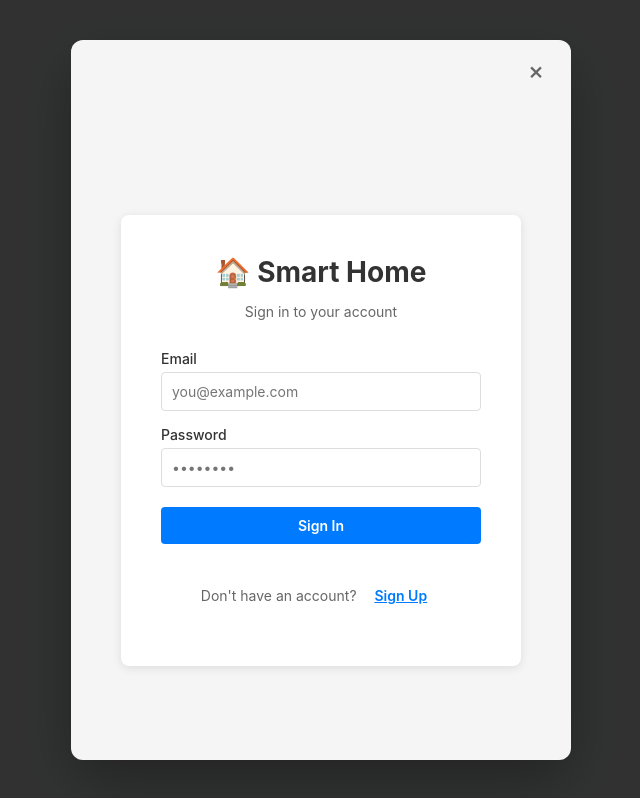
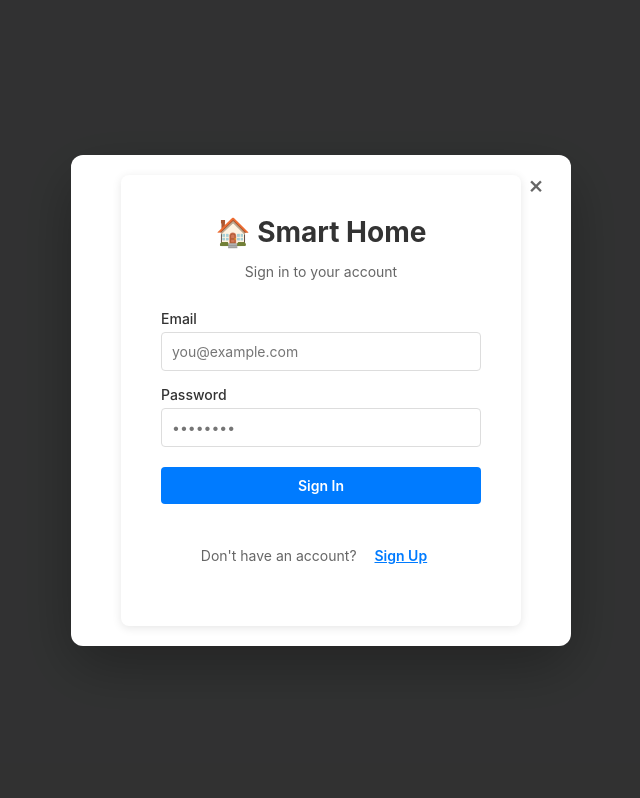
Before and after one commit to SimonaNaumovska/smart-home-management, a React (Vite) app: page / in a window 1280 px wide. Both pictures are taken after a click on the button "Get Started". Shown: the whole page, without its empty margins (319-959 px from the left). Built offline with nearby package versions, Linux system fonts and the light colour scheme; no server answers; the database is empty; what groq-sdk would draw is missing.

Commit message:
Fix login modal scroll issue
- Removed minHeight: 100vh from Login component wrapper
- Removed unnecessary backgroundColor from outer container
- Login card now fits properly inside modal without scrollbar

```diff
--- a/src/shared/components/Login.tsx
+++ b/src/shared/components/Login.tsx
@@ -70,8 +70,6 @@ export const Login: React.FC<LoginProps> = ({ onLoginSuccess }) => {
         display: "flex",
         justifyContent: "center",
         alignItems: "center",
-        minHeight: "100vh",
-        backgroundColor: "#f5f5f5",
         fontFamily:
           "-apple-system, BlinkMacSystemFont, 'Segoe UI', 'Roboto', 'Oxygen'",
         padding: "20px",
```
